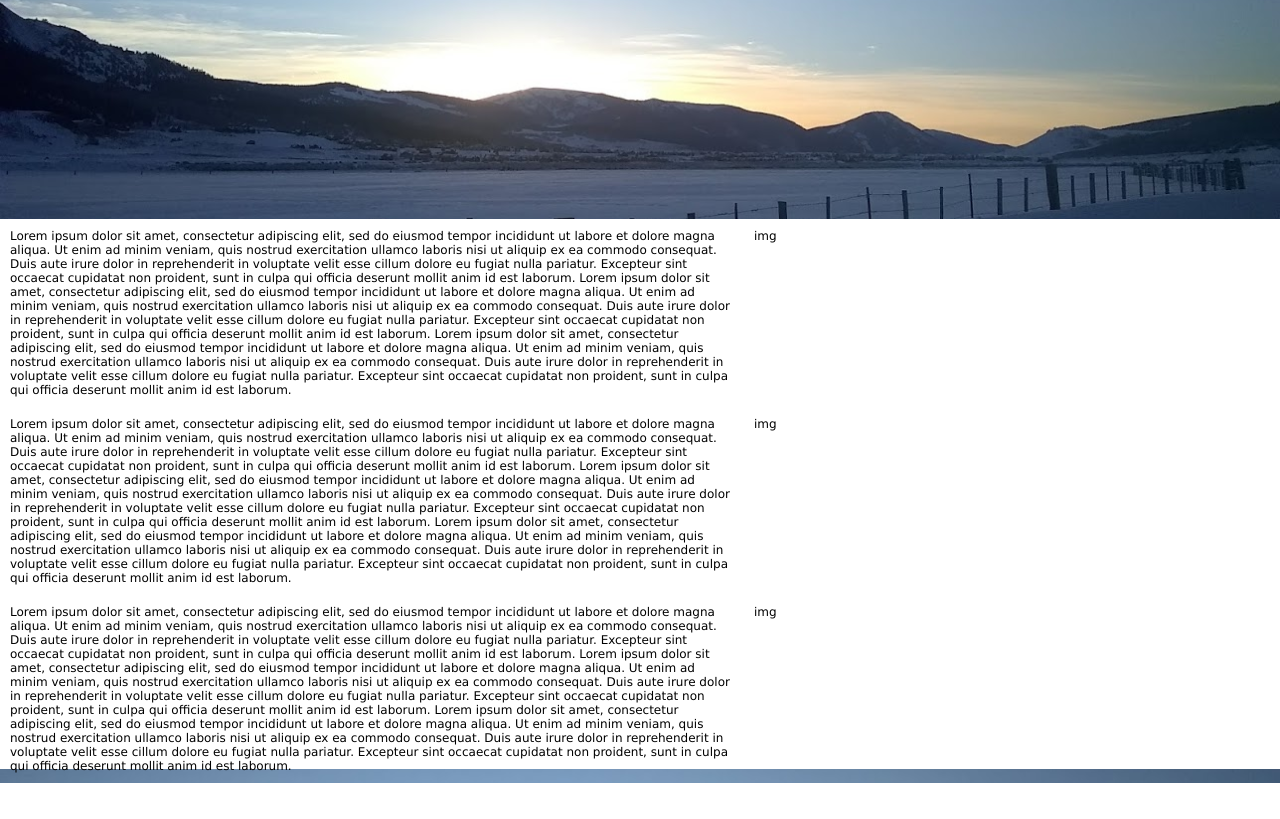
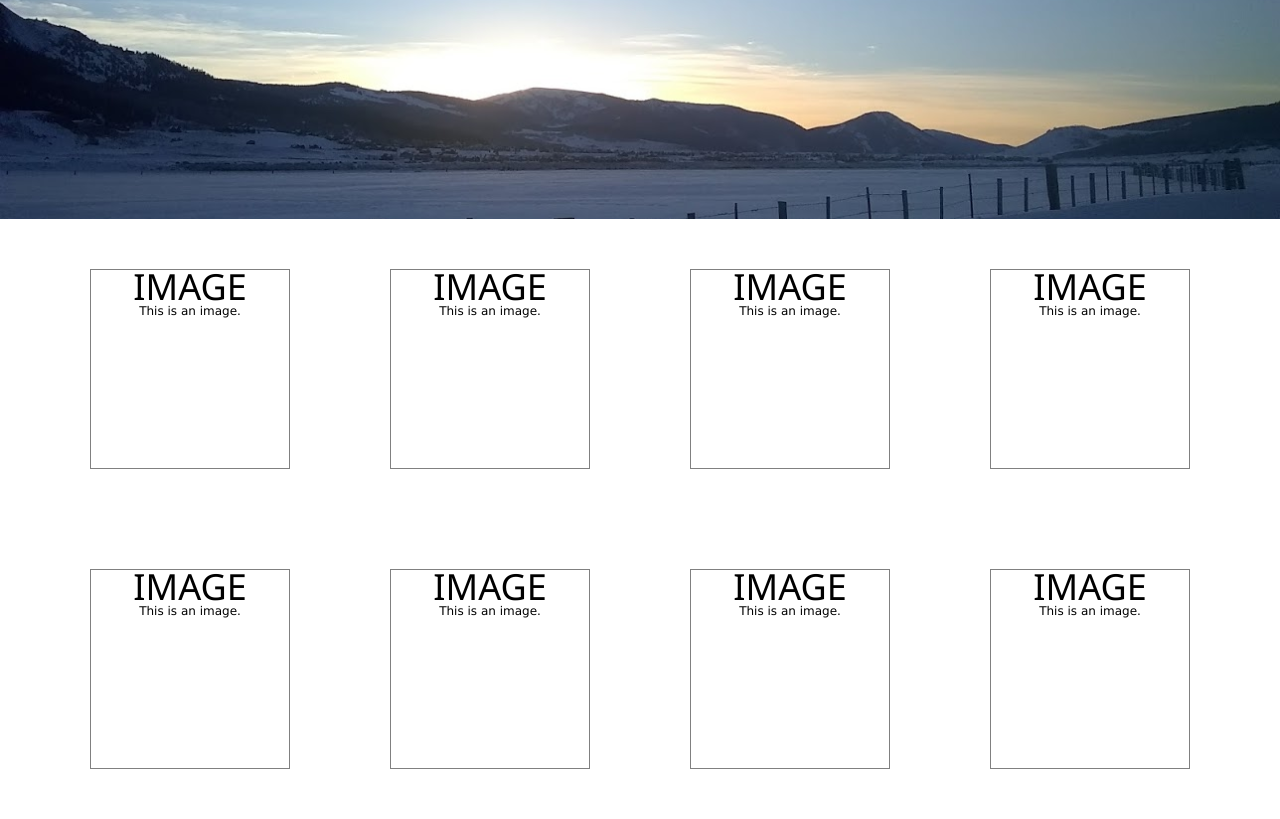
Before and after one commit to KimDuclos/Portfolio, a plain HTML site: page index.html in a window 1280 px wide. Shown: the part 450-1269 px from the top of the page. Before the commit the page ends 1233 px from the top, so only its background shows below. Drawn offline with nearby package versions, Linux system fonts and the light colour scheme.

Commit message:
added image flexbox for projects

```diff
--- a/index.html
+++ b/index.html
@@ -22,27 +22,41 @@
     </div>
     <div class="infoBox"> <!--to contain projects-->
         <div class="flex-container">
-                <div style="flex-grow: 0.75">Lorem ipsum dolor sit amet, consectetur adipiscing elit, sed do eiusmod tempor incididunt ut labore et dolore magna aliqua. Ut enim ad minim veniam, quis nostrud exercitation ullamco laboris nisi ut aliquip ex ea commodo consequat. Duis aute irure dolor in reprehenderit in voluptate velit esse cillum dolore eu fugiat nulla pariatur. Excepteur sint occaecat cupidatat non proident, sunt in culpa qui officia deserunt mollit anim id est laborum.
-                        Lorem ipsum dolor sit amet, consectetur adipiscing elit, sed do eiusmod tempor incididunt ut labore et dolore magna aliqua. Ut enim ad minim veniam, quis nostrud exercitation ullamco laboris nisi ut aliquip ex ea commodo consequat. Duis aute irure dolor in reprehenderit in voluptate velit esse cillum dolore eu fugiat nulla pariatur. Excepteur sint occaecat cupidatat non proident, sunt in culpa qui officia deserunt mollit anim id est laborum.
-                        Lorem ipsum dolor sit amet, consectetur adipiscing elit, sed do eiusmod tempor incididunt ut labore et dolore magna aliqua. Ut enim ad minim veniam, quis nostrud exercitation ullamco laboris nisi ut aliquip ex ea commodo consequat. Duis aute irure dolor in reprehenderit in voluptate velit esse cillum dolore eu fugiat nulla pariatur. Excepteur sint occaecat cupidatat non proident, sunt in culpa qui officia deserunt mollit anim id est laborum.
+                <div>
+                        <h1>IMAGE</h1>
+                        <figcaption>This is an image.</figcaption>
                 </div>
-                <div style="flex-grow: 0.50">img</div>
+                <div>
+                        <h1>IMAGE</h1>
+                        <figcaption>This is an image.</figcaption>
+                </div>
+                <div>
+                        <h1>IMAGE</h1>
+                        <figcaption>This is an image.</figcaption>
+                </div>
+                <div>
+                        <h1>IMAGE</h1>
+                        <figcaption>This is an image.</figcaption>
+                </div>
         </div>
         <div class="flex-container">
-                <div style="flex-grow: 0.75">Lorem ipsum dolor sit amet, consectetur adipiscing elit, sed do eiusmod tempor incididunt ut labore et dolore magna aliqua. Ut enim ad minim veniam, quis nostrud exercitation ullamco laboris nisi ut aliquip ex ea commodo consequat. Duis aute irure dolor in reprehenderit in voluptate velit esse cillum dolore eu fugiat nulla pariatur. Excepteur sint occaecat cupidatat non proident, sunt in culpa qui officia deserunt mollit anim id est laborum.
-                        Lorem ipsum dolor sit amet, consectetur adipiscing elit, sed do eiusmod tempor incididunt ut labore et dolore magna aliqua. Ut enim ad minim veniam, quis nostrud exercitation ullamco laboris nisi ut aliquip ex ea commodo consequat. Duis aute irure dolor in reprehenderit in voluptate velit esse cillum dolore eu fugiat nulla pariatur. Excepteur sint occaecat cupidatat non proident, sunt in culpa qui officia deserunt mollit anim id est laborum.
-                        Lorem ipsum dolor sit amet, consectetur adipiscing elit, sed do eiusmod tempor incididunt ut labore et dolore magna aliqua. Ut enim ad minim veniam, quis nostrud exercitation ullamco laboris nisi ut aliquip ex ea commodo consequat. Duis aute irure dolor in reprehenderit in voluptate velit esse cillum dolore eu fugiat nulla pariatur. Excepteur sint occaecat cupidatat non proident, sunt in culpa qui officia deserunt mollit anim id est laborum.
+                <div>
+                        <h1>IMAGE</h1>
+                        <figcaption>This is an image.</figcaption>
                 </div>
-                <div style="flex-grow: 0.50">img</div>
+                <div>
+                        <h1>IMAGE</h1>
+                        <figcaption>This is an image.</figcaption>
+                </div>
+                <div>
+                        <h1>IMAGE</h1>
+                        <figcaption>This is an image.</figcaption>
+                </div>
+                <div>
+                        <h1>IMAGE</h1>
+                         <figcaption>This is an image.</figcaption>
+                </div>
         </div>
-        <div class="flex-container">
-                <div style="flex-grow: 0.75">Lorem ipsum dolor sit amet, consectetur adipiscing elit, sed do eiusmod tempor incididunt ut labore et dolore magna aliqua. Ut enim ad minim veniam, quis nostrud exercitation ullamco laboris nisi ut aliquip ex ea commodo consequat. Duis aute irure dolor in reprehenderit in voluptate velit esse cillum dolore eu fugiat nulla pariatur. Excepteur sint occaecat cupidatat non proident, sunt in culpa qui officia deserunt mollit anim id est laborum.
-                        Lorem ipsum dolor sit amet, consectetur adipiscing elit, sed do eiusmod tempor incididunt ut labore et dolore magna aliqua. Ut enim ad minim veniam, quis nostrud exercitation ullamco laboris nisi ut aliquip ex ea commodo consequat. Duis aute irure dolor in reprehenderit in voluptate velit esse cillum dolore eu fugiat nulla pariatur. Excepteur sint occaecat cupidatat non proident, sunt in culpa qui officia deserunt mollit anim id est laborum.
-                        Lorem ipsum dolor sit amet, consectetur adipiscing elit, sed do eiusmod tempor incididunt ut labore et dolore magna aliqua. Ut enim ad minim veniam, quis nostrud exercitation ullamco laboris nisi ut aliquip ex ea commodo consequat. Duis aute irure dolor in reprehenderit in voluptate velit esse cillum dolore eu fugiat nulla pariatur. Excepteur sint occaecat cupidatat non proident, sunt in culpa qui officia deserunt mollit anim id est laborum.
-                </div>
-                <div style="flex-grow: 0.50">img</div>
-        </div>
-
     </div>
 </body>
 </html>
--- a/styles.css
+++ b/styles.css
@@ -42,22 +42,25 @@ hr {
 .infoBox {
     background-color: white;
     width: 100%;
-    height: 550px;
+    height: 600px;
     margin-top: 25%;
+    overflow: scroll;
 }
 
 .flex-container {
     display: flex;
     flex-direction: row;
     justify-content: center;
-    border-width: 4px;
-    border-color: gray;
   }
 
   .flex-container > div {
-    width: 100px;
-    margin: 10px;
-    text-align: left;
+    width: 200px;
+    height: 200px;
+    text-align: center;
     line-height: 14px;
     font-size: 12px;
+    margin: 50px 50px 50px 50px;
+    border-style: solid;
+    border-width: 1px;
+    border-color: gray;
   }
```
